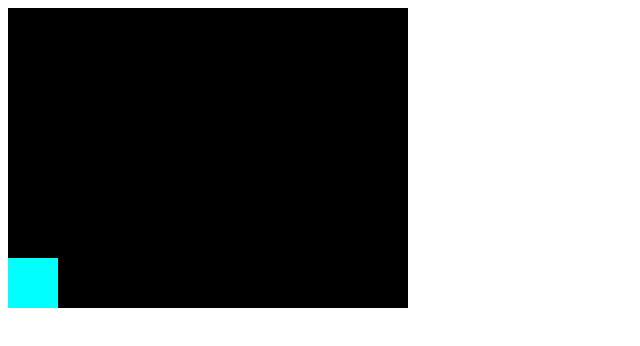
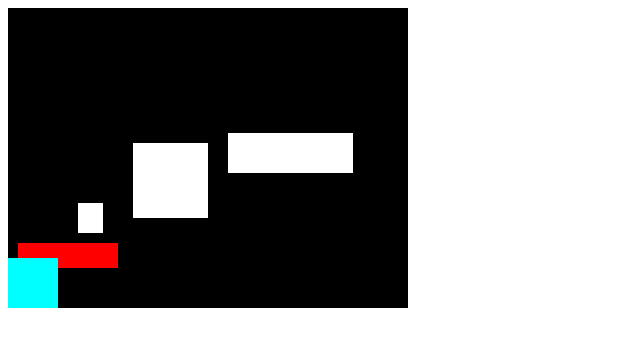
Before and after one commit to 1stchrc/picko, a plain HTML site: page index.html in a window 1280 px wide. Shown: the whole page, without its empty margins (0-640 px from the left). Drawn offline with Linux system fonts and the light colour scheme.

Commit message:
Add files via upload

```diff
--- a/index.html
+++ b/index.html
@@ -89,7 +89,7 @@
             ctx.fillRect(0,0,400,300);
             objList.forEach(obj=>{
                 ctx.fillStyle = obj.color;
-                ctx.fillRect(obj.rect.x * s2p, 300 - obj.rect.y * s2p,obj.rect.width * s2p,-obj.rect.height * s2p);
+                ctx.fillRect(obj.rect.left * s2p, 300 - obj.rect.bottom * s2p, (obj.rect.right - obj.rect.left) * s2p,(obj.rect.bottom - obj.rect.top) * s2p);
             });
             ctx.fillStyle = "#00FFFF";
             ctx.fillRect(ch.x * s2p,300 - ch.y * s2p,ch.width * s2p,-ch.height * s2p);
--- a/scripts/framework/RectCollisionDetection.js
+++ b/scripts/framework/RectCollisionDetection.js
@@ -39,8 +39,8 @@ function GridLayer(sizeX,sizeY,scaleX,scaleY){
         var array = [];
         var xmin = Math.floor(l/this.scaleX);
         var xmax = Math.ceil(r/this.scaleX)
-        var ymax = Math.ceil(b/this.scaleY)
-        for(var y = Math.floor(t/this.scaleY); y < ymax; y++){
+        var ymax = Math.ceil(t/this.scaleY)
+        for(var y = Math.floor(b/this.scaleY); y < ymax; y++){
             for(var x = xmin; x < xmax; x++){
                 this.gridList[x + y * this.sizeX].forEach(rect=>{
                     if(array.indexOf(rect) != -1)
```
